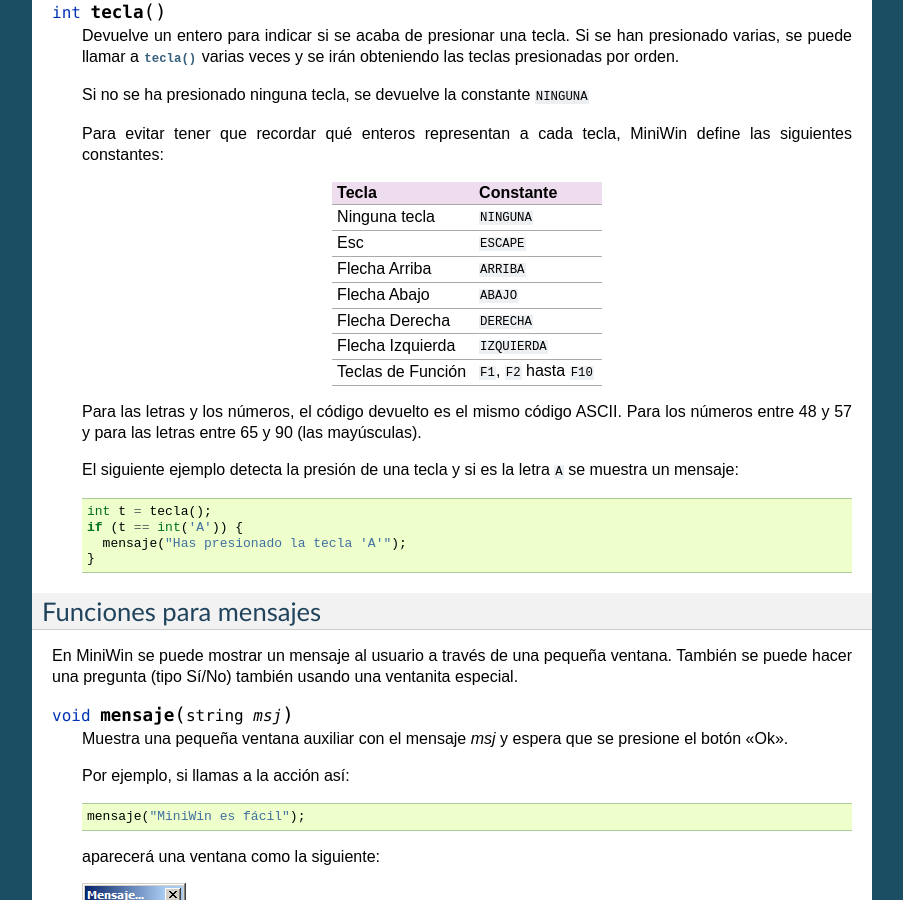
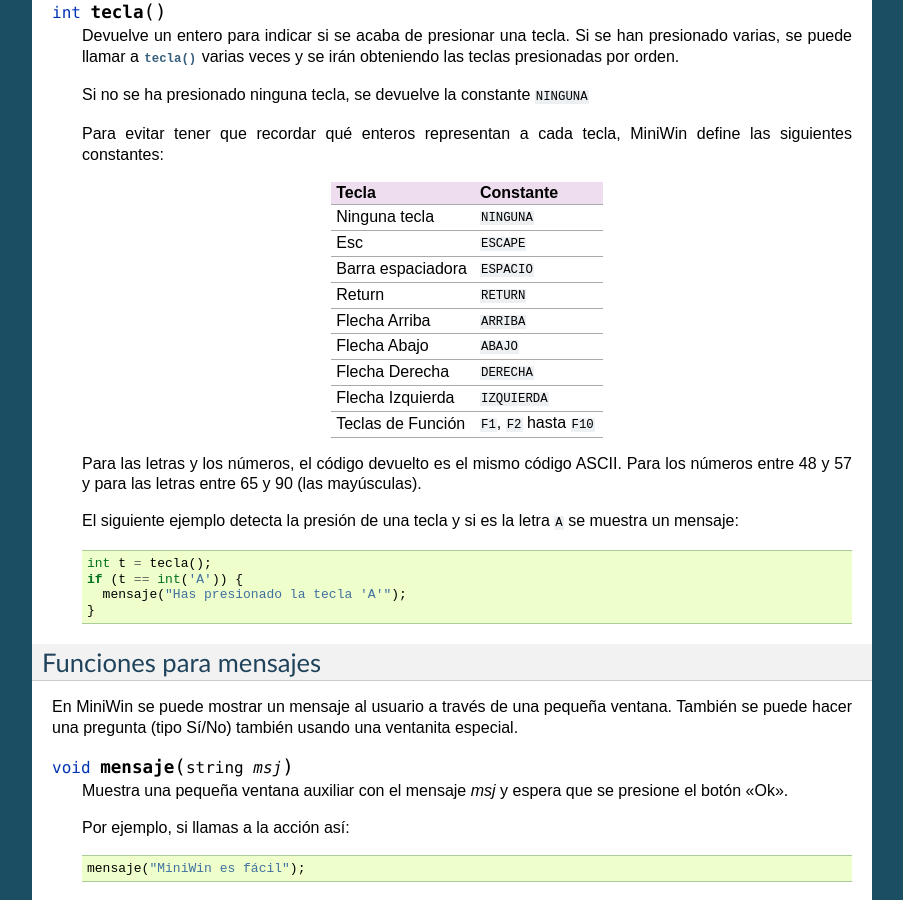
Before and after one commit to pauek/MiniWin, a Sphinx documentation site: the page built from docs/Utilizacion.rst, in a window 1280 px wide and 900 px high, scrolled down 3555 px. Shown: the whole window, without its empty margins (198-1101 px from the left). Built offline with Sphinx 7.4.7, drawn with Linux system fonts in a browser that asks for light colours.

Commit message:
Documentamos RETURN y ESPACIO

```diff
--- a/docs/Utilizacion.rst
+++ b/docs/Utilizacion.rst
@@ -215,6 +215,10 @@ Funciones para teclas
    ------------------ ----------------------------
    Esc                ``ESCAPE``
    ------------------ ----------------------------
+   Barra espaciadora  ``ESPACIO``
+   ------------------ ----------------------------
+   Return             ``RETURN``
+   ------------------ ----------------------------
    Flecha Arriba      ``ARRIBA``
    ------------------ ----------------------------
    Flecha Abajo       ``ABAJO``
```
